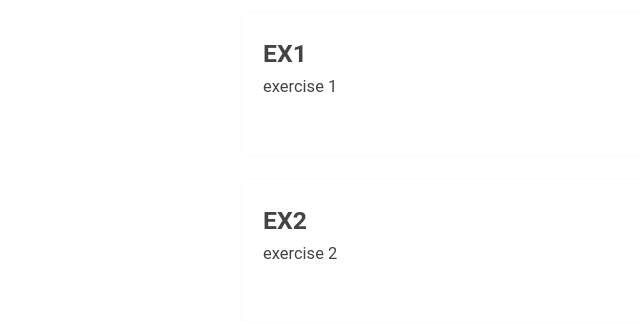
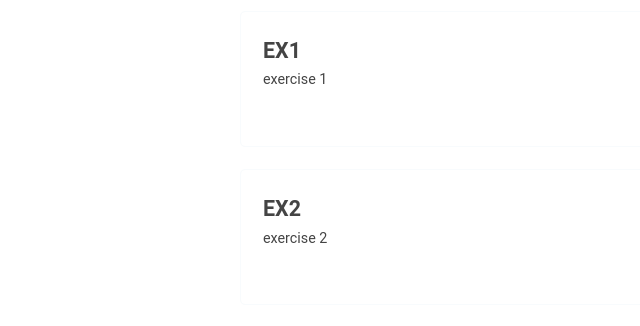
Before and after one commit to repo-code/EXAR, a Gatsby site: page / in a window 1280 px wide. Shown: the whole page, without its empty margins (0-640 px from the left). Built offline with nearby package versions, Linux system fonts and the light colour scheme; Gatsby itself is replaced by a stand-in of ours.

Commit message:
Update theme.sass

```diff
--- a/theme.sass
+++ b/theme.sass
@@ -5,10 +5,10 @@
 
     // Font Sizes
     --font-size-xs: 1.15rem
-    --font-size-sm: 1.3rem
-    --font-size-md: 1.5rem
-    --font-size-lg: 1.8rem
-    --font-size-xl: 2.4rem
+    --font-size-sm: 1.2rem
+    --font-size-md: 1.3rem
+    --font-size-lg: 1.5rem
+    --font-size-xl: 2.1rem
 
     // Line heights
     --line-height: 1.6
```
